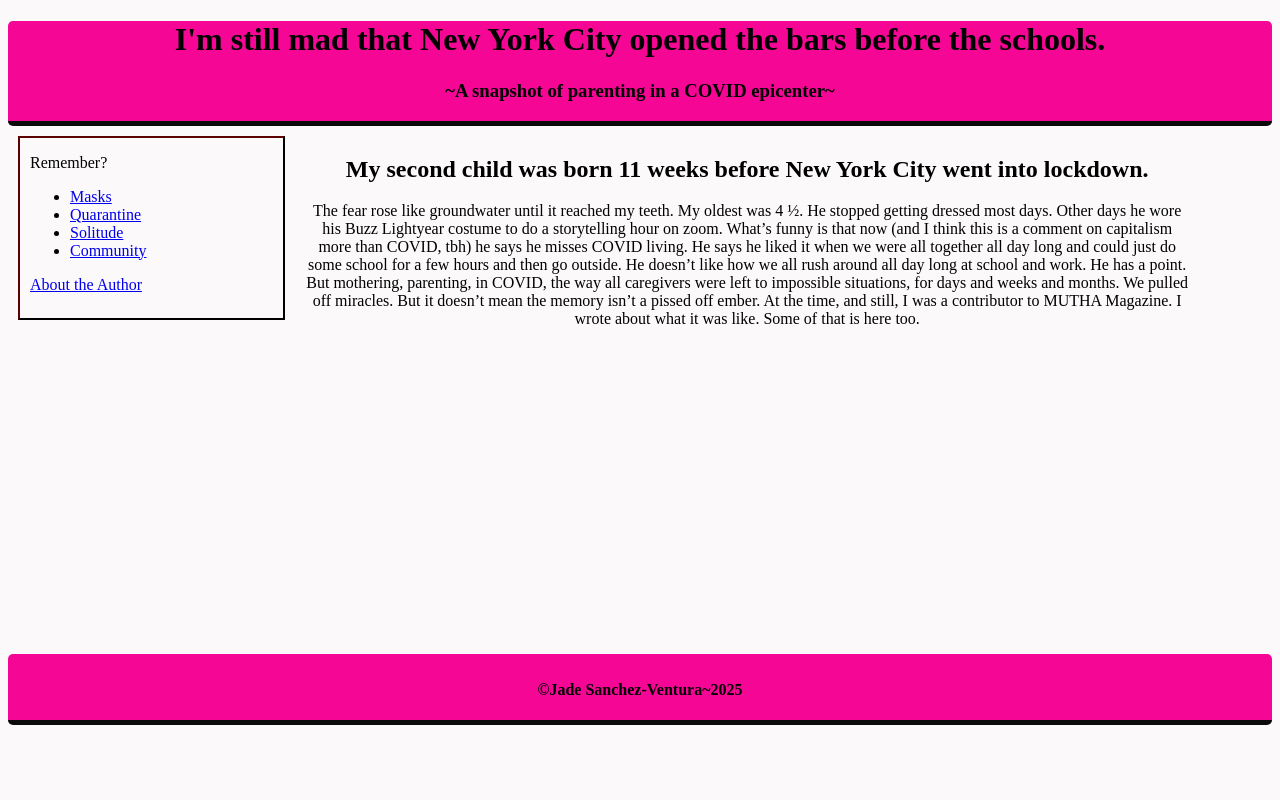
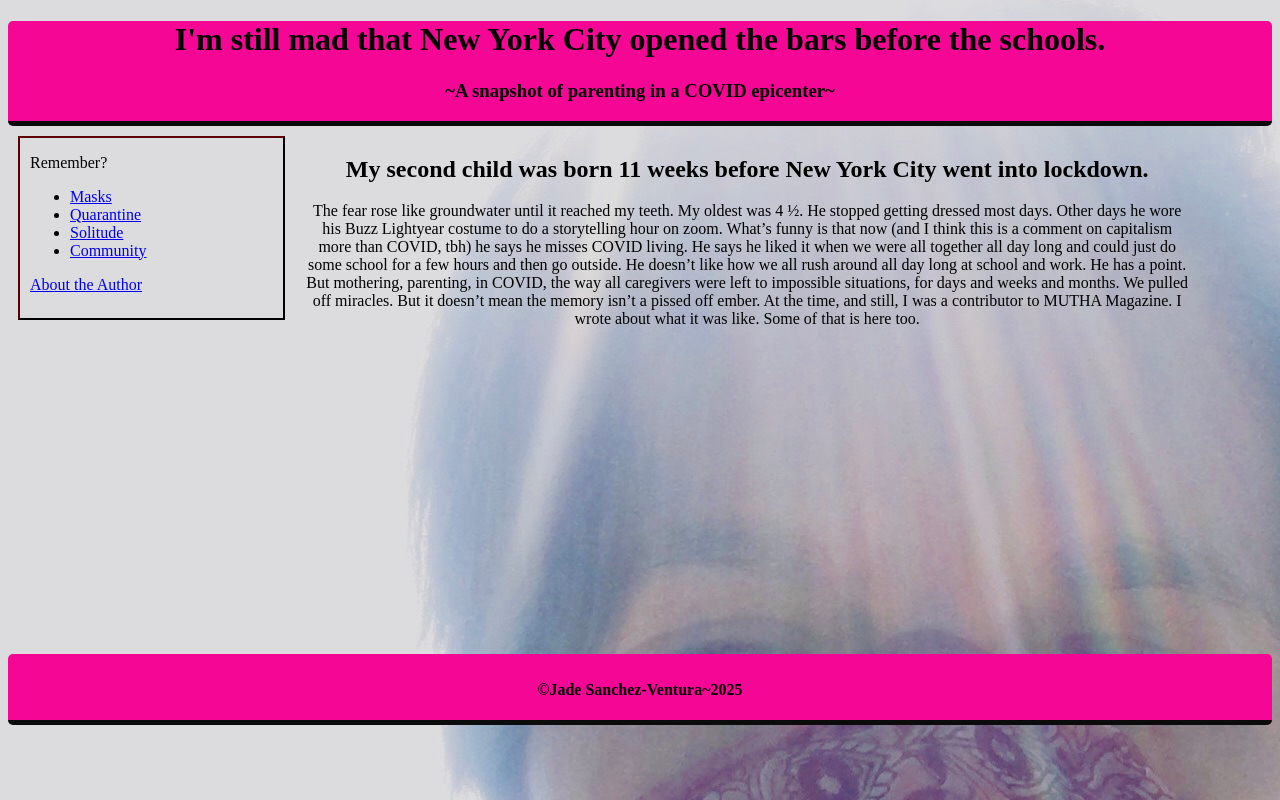
Before and after one commit to jadesv/webbasics, a plain HTML site: page index.html in a window 1280 px wide. Drawn offline with Linux system fonts and the light colour scheme.

Commit message:
Update background image URL in style.css

```diff
--- a/style.css
+++ b/style.css
@@ -15,7 +15,7 @@ body {background-color: rgb(251, 249, 249);
 .masks {
   width: 33%; height: 33%;
 }
-.backgroundimage {background-image: url("images/scarfmask.jpg");
+.backgroundimage {background-image: url("https://github.com/jadesv/webbasics/blob/main/scarfmask.jpg");
 }
 .centertitle {color: rgb(245, 6, 149); font-size: 36; text-align: center;
 }
```
